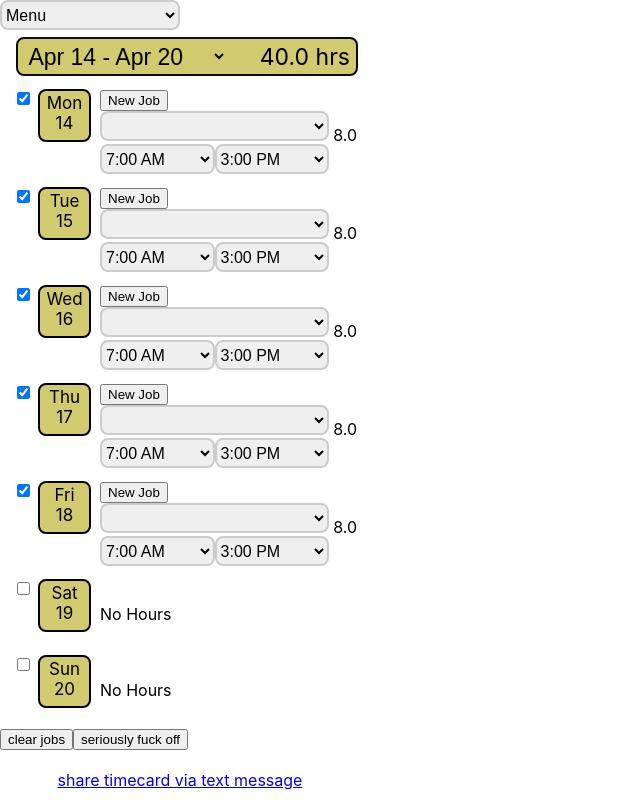
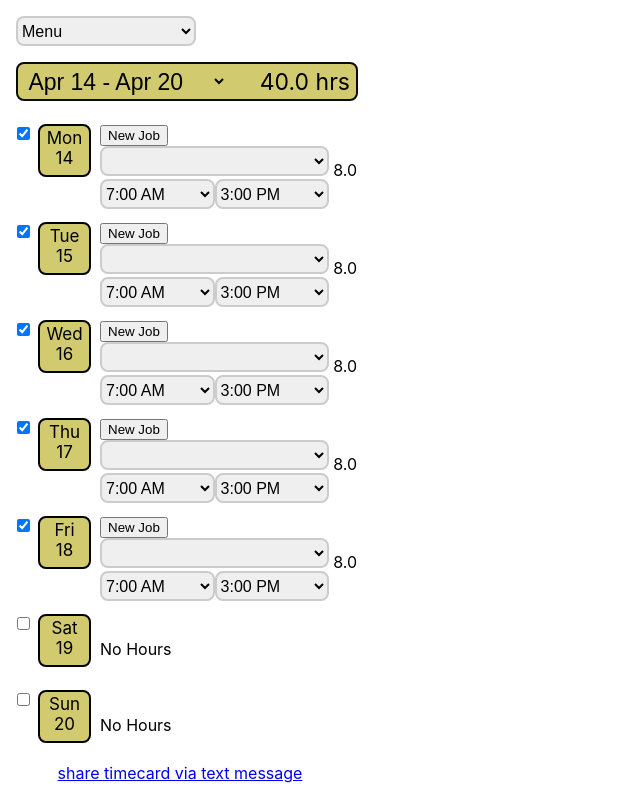
Before and after one commit to bradronto/bradronto.github.io, a React (Create React App) app in the folder timekeep/: page / in a window 1280 px wide. Shown: the top 800 px of the page, without its empty margins (0-640 px from the left). Built offline with nearby package versions, Linux system fonts and the light colour scheme.

Commit message:
and another..

```diff
--- a/timekeep/src/components/styles/cool.css
+++ b/timekeep/src/components/styles/cool.css
@@ -28,7 +28,7 @@
     display: flex;
     justify-content: center;
     align-items: center;
-    margin-bottom: 10px;
+    margin-bottom: 20px;
     color: black;
     height: 35px;
     margin-left: 16px;
--- a/timekeep/src/components/work-hours.js
+++ b/timekeep/src/components/work-hours.js
@@ -190,7 +190,9 @@ const handleMenu = (value) =>
   return (
 
   <div className="input-container" >
-    <select onChange={(e)=>handleMenu(e.target.value) } className="cool-time-select">
+    <select
+    style={{margin: "16px"}}
+    onChange={(e)=>handleMenu(e.target.value) } className="cool-time-select">
     <option value = "New Item"  >
         Menu
         </option>
@@ -347,20 +349,12 @@ setWorkHours(
            </td></tr></tbody></table>
        ))}
 
-   <button onClick={()=>setJobNames([])}>
-    clear jobs
-   </button>
-   <button onClick={()=>{
-setWorkHours(
-  daysOfWeek.map((item,index) => ({ start: "7:00 AM", end: index<5 ? "3:00 PM":"7:00 AM", job: "Lake Mariner", isChecked: index < 5 ?true:false, showNew: index < 1 ?true:false }))
-)}}>
-  seriously fuck off
-   </button>
-   <br />
+
+
 
    {/*  plain txt for sms output   */}
 
-     <br />
+
       <a  style={{  display:"flex", justifyContent:"center", alignItems: "center"}} onClick={setraw}    href={`sms:?&body=${encodeURIComponent(rawText)}`}>
           share timecard via text message
         </a>
```
